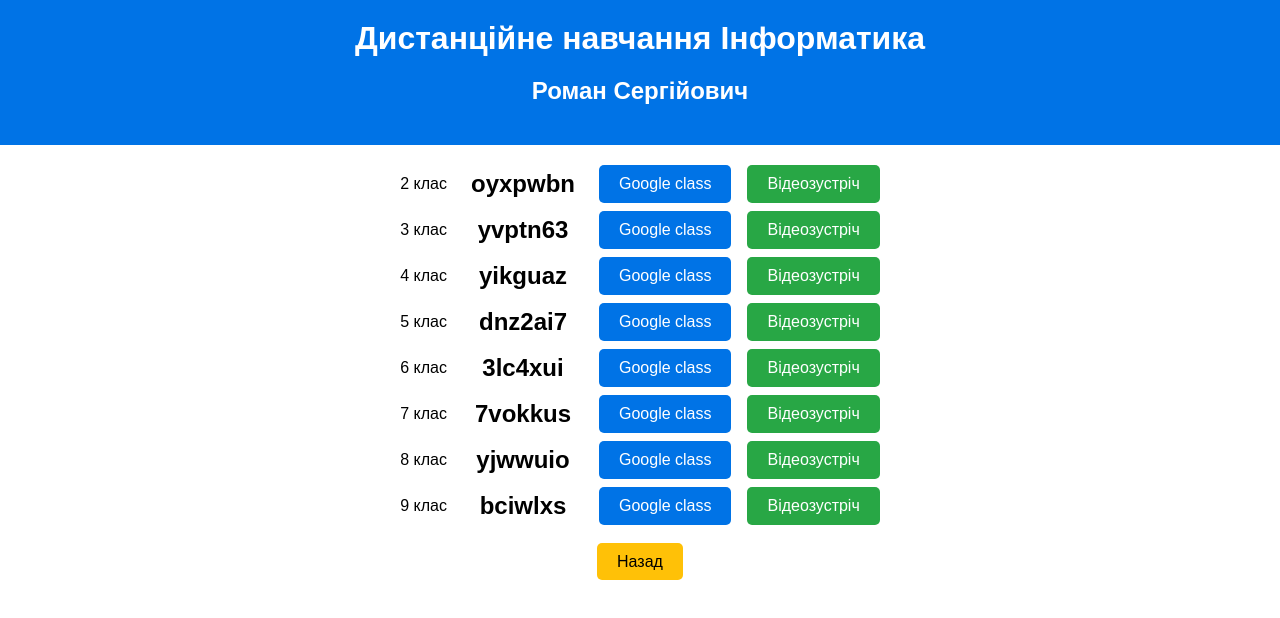
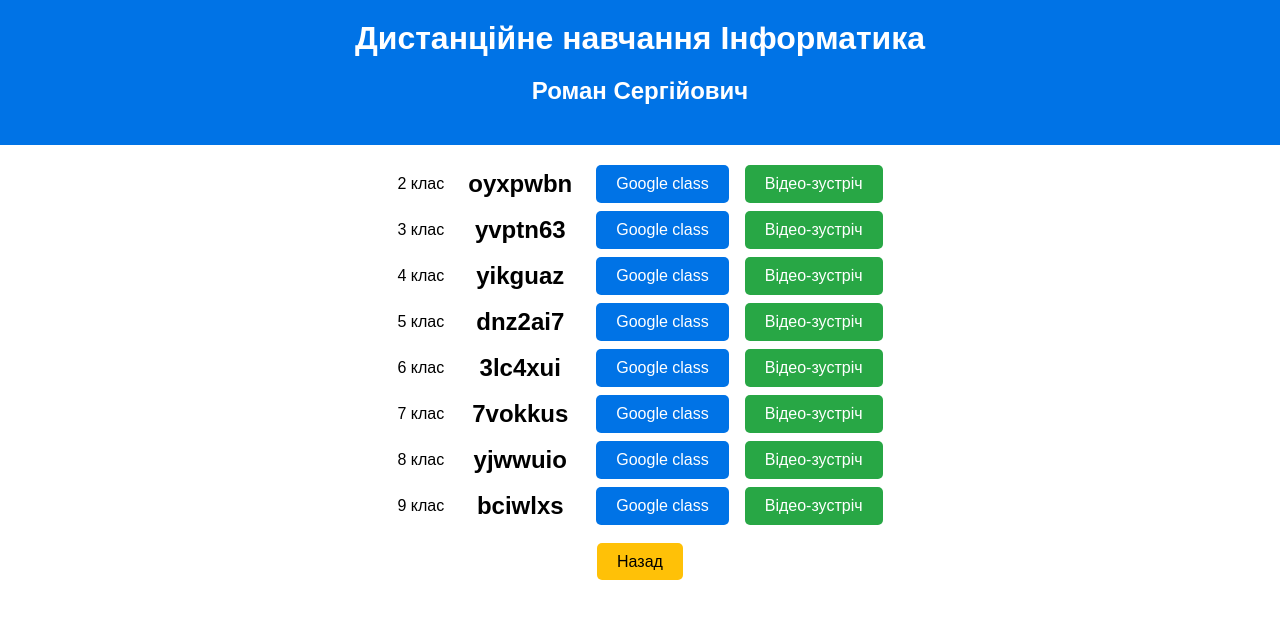
Before and after one commit to RomanNahaievskiy/distance_learning, a plain HTML site: page computer-sience.html in a window 1280 px wide. Drawn offline with Linux system fonts and the light colour scheme.

Commit message:
wordwrap

```diff
--- a/computer-sience.html
+++ b/computer-sience.html
@@ -28,7 +28,7 @@
                 href="https://meet.google.com/bnd-ihaz-dyj "
                 class="btn btn-secondary"
               >
-                Відеозустріч
+                Відео-зустріч
               </a>
             </div>
           </li>
@@ -45,7 +45,7 @@
                 href="https://meet.google.com/bnd-ihaz-dyj "
                 class="btn btn-secondary"
               >
-                Відеозустріч
+                Відео-зустріч
               </a>
             </div>
           </li>
@@ -62,7 +62,7 @@
                 href="https://meet.google.com/bnd-ihaz-dyj "
                 class="btn btn-secondary"
               >
-                Відеозустріч
+                Відео-зустріч
               </a>
             </div>
           </li>
@@ -79,7 +79,7 @@
                 href="https://meet.google.com/bnd-ihaz-dyj "
                 class="btn btn-secondary"
               >
-                Відеозустріч
+                Відео-зустріч
               </a>
             </div>
           </li>
@@ -96,7 +96,7 @@
                 href="https://meet.google.com/bnd-ihaz-dyj "
                 class="btn btn-secondary"
               >
-                Відеозустріч
+                Відео-зустріч
               </a>
             </div>
           </li>
@@ -113,7 +113,7 @@
                 href="https://meet.google.com/bnd-ihaz-dyj "
                 class="btn btn-secondary"
               >
-                Відеозустріч
+                Відео-зустріч
               </a>
             </div>
           </li>
@@ -130,7 +130,7 @@
                 href="https://meet.google.com/bnd-ihaz-dyj "
                 class="btn btn-secondary"
               >
-                Відеозустріч
+                Відео-зустріч
               </a>
             </div>
           </li>
@@ -147,7 +147,7 @@
                 href="https://meet.google.com/bnd-ihaz-dyj "
                 class="btn btn-secondary"
               >
-                Відеозустріч
+                Відео-зустріч
               </a>
             </div>
           </li>
```
Also changed, not shown: music-art.html (+7 -7 lines).
